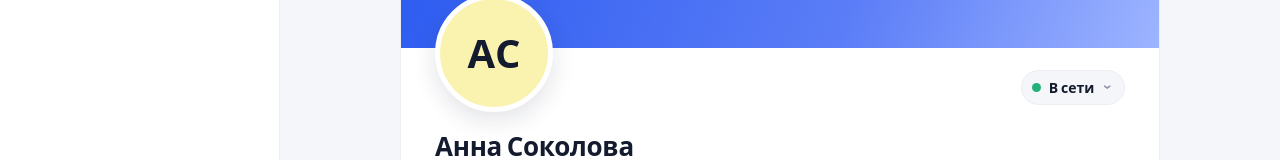
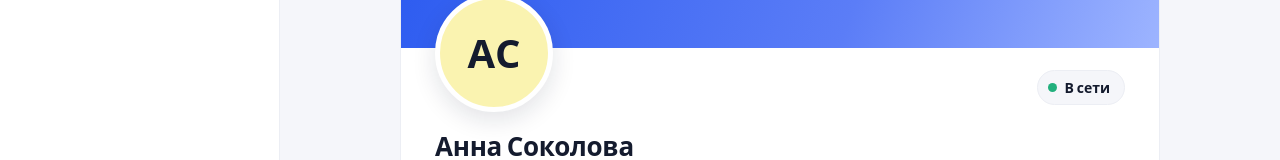
Before and after one commit to shalapaai/messenger, a React (Vite) app in the folder frontend/: page /profile in a window 1280 px wide. Shown: the part 233-393 px from the top of the page. Built offline with nearby package versions, Linux system fonts and the light colour scheme.

Commit message:
feat(frontend): replace interactive status picker with static status badge
Co-Authored-By: Claude Sonnet 4.6 <noreply@anthropic.com>

```diff
--- a/frontend/src/pages/ProfilePage/ProfilePage.module.css
+++ b/frontend/src/pages/ProfilePage/ProfilePage.module.css
@@ -356,14 +356,11 @@
   text-align: right;
 }
 
-/* ── STATUS PICKER ───────────────────────────────────────────── */
-.statusWrapper {
+/* ── STATUS BADGE (static) ───────────────────────────────────── */
+.statusBadge {
   position: absolute;
   top: 76px;
   right: 34px;
-}
-
-.statusBadge {
   display: flex;
   align-items: center;
   gap: 8px;
@@ -371,91 +368,18 @@
   border: 1px solid #eceef4;
   border-radius: 20px;
   padding: 7px 14px 7px 10px;
-  font-family: inherit;
   font-size: 14px;
   font-weight: 700;
   color: #141b2e;
-  cursor: pointer;
-  transition: background 0.15s, border-color 0.15s;
   white-space: nowrap;
-}
-
-.statusBadge:hover {
-  background: #eceef4;
 }
 
 .statusDot {
   width: 9px;
   height: 9px;
   border-radius: 50%;
+  background: #22b07d;
   flex-shrink: 0;
-  transition: background 0.2s;
-}
-
-.statusChevron {
-  font-size: 16px;
-  line-height: 1;
-  color: #8a93a6;
-  display: inline-block;
-  transform: rotate(90deg);
-  transition: transform 0.18s;
-  margin-left: 2px;
-}
-
-.statusChevronOpen {
-  transform: rotate(-90deg);
-}
-
-.statusDropdown {
-  position: absolute;
-  right: 0;
-  top: calc(100% + 8px);
-  background: #fff;
-  border: 1px solid #eceef4;
-  border-radius: 16px;
-  box-shadow: 0 8px 32px rgba(20, 27, 46, 0.12);
-  padding: 6px;
-  min-width: 200px;
-  z-index: 100;
-  animation: dropIn 0.15s ease;
-}
-
-@keyframes dropIn {
-  from { opacity: 0; transform: translateY(-6px) }
-  to   { opacity: 1; transform: translateY(0) }
-}
-
-.statusOption {
-  display: flex;
-  align-items: center;
-  gap: 10px;
-  width: 100%;
-  padding: 10px 12px;
-  border-radius: 10px;
-  border: none;
-  background: none;
-  font-family: inherit;
-  font-size: 14px;
-  font-weight: 600;
-  color: #56607a;
-  cursor: pointer;
-  transition: background 0.12s;
-  text-align: left;
-}
-
-.statusOption:hover {
-  background: #f5f6fa;
-}
-
-.statusOptionActive {
-  color: #141b2e;
-}
-
-.statusCheck {
-  margin-left: auto;
-  font-size: 13px;
-  color: #2c5bf0;
-  font-weight: 800;
 }
 
 /* ── BOTTOM NAV (mobile only) ────────────────────────────────── */
@@ -571,14 +495,9 @@
     padding: 4px 20px;
   }
 
-  .statusWrapper {
+  .statusBadge {
     top: 60px;
     right: 20px;
-  }
-
-  .statusDropdown {
-    right: 0;
-    left: auto;
   }
 
   .bottomNav {
--- a/frontend/src/pages/ProfilePage/ProfilePage.tsx
+++ b/frontend/src/pages/ProfilePage/ProfilePage.tsx
@@ -1,4 +1,3 @@
-import { useState, useRef, useEffect } from 'react'
 import { useNavigate, useLocation } from 'react-router-dom'
 import s from './ProfilePage.module.css'
 
@@ -13,62 +12,10 @@ const STUB_USER = {
   phone: '+7 905 •• •• 12',
 }
 
-const STATUS_OPTIONS = [
-  { id: 'online',  label: 'В сети',           dot: '#22b07d' },
-  { id: 'busy',    label: 'Занята',            dot: '#ef4444' },
-  { id: 'dnd',     label: 'Не беспокоить',     dot: '#8b5cf6' },
-  { id: 'away',    label: 'Нет на месте',      dot: '#f59e0b' },
-]
-
 const NAV_ITEMS = [
   { id: 'chats',   label: 'Чаты',    glyph: '💬', badge: '12', path: '/chats'   },
   { id: 'profile', label: 'Профиль', glyph: '👤', badge: '',   path: '/profile' },
 ]
-
-function StatusPicker() {
-  const [statusId, setStatusId] = useState('online')
-  const [open, setOpen] = useState(false)
-  const wrapRef = useRef<HTMLDivElement>(null)
-
-  const current = STATUS_OPTIONS.find(o => o.id === statusId)!
-
-  useEffect(() => {
-    if (!open) return
-    const handler = (e: MouseEvent) => {
-      if (wrapRef.current && !wrapRef.current.contains(e.target as Node)) {
-        setOpen(false)
-      }
-    }
-    document.addEventListener('mousedown', handler)
-    return () => document.removeEventListener('mousedown', handler)
-  }, [open])
-
-  return (
-    <div className={s.statusWrapper} ref={wrapRef}>
-      <button className={s.statusBadge} onClick={() => setOpen(v => !v)}>
-        <span className={s.statusDot} style={{ background: current.dot }} />
-        {current.label}
-        <span className={`${s.statusChevron} ${open ? s.statusChevronOpen : ''}`}>›</span>
-      </button>
-
-      {open && (
-        <div className={s.statusDropdown}>
-          {STATUS_OPTIONS.map(opt => (
-            <button
-              key={opt.id}
-              className={`${s.statusOption} ${opt.id === statusId ? s.statusOptionActive : ''}`}
-              onClick={() => { setStatusId(opt.id); setOpen(false) }}
-            >
-              <span className={s.statusDot} style={{ background: opt.dot }} />
-              {opt.label}
-              {opt.id === statusId && <span className={s.statusCheck}>✓</span>}
-            </button>
-          ))}
-        </div>
-      )}
-    </div>
-  )
-}
 
 export function ProfilePage() {
   const navigate = useNavigate()
@@ -130,7 +77,10 @@ export function ProfilePage() {
             <div className={s.profileCard}>
               <div className={s.cover} />
               <div className={s.cardBody}>
-                <StatusPicker />
+                <div className={s.statusBadge}>
+                  <span className={s.statusDot} />
+                  В сети
+                </div>
                 <div className={s.avatar}>{user.initials}</div>
                 <div className={s.nameSection}>
                   <h2 className={s.fullName}>{user.fullName}</h2>
```
